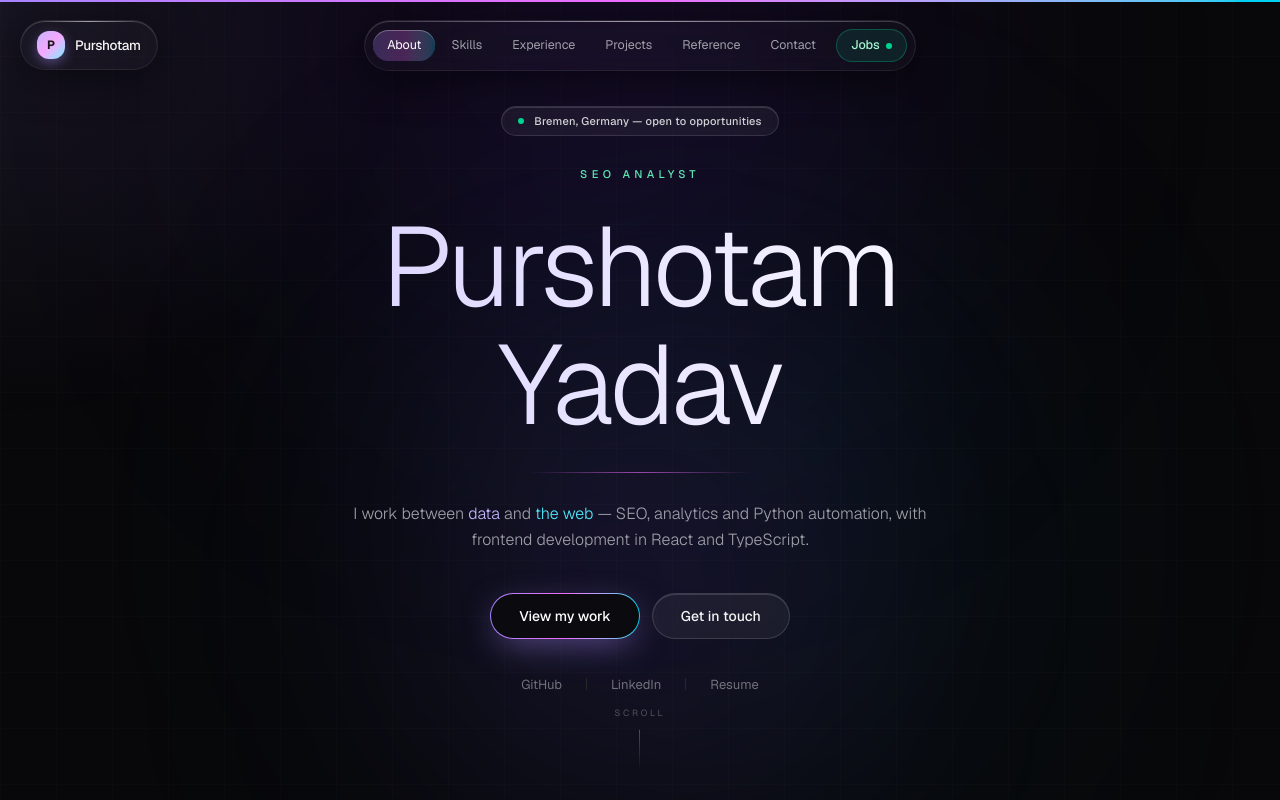
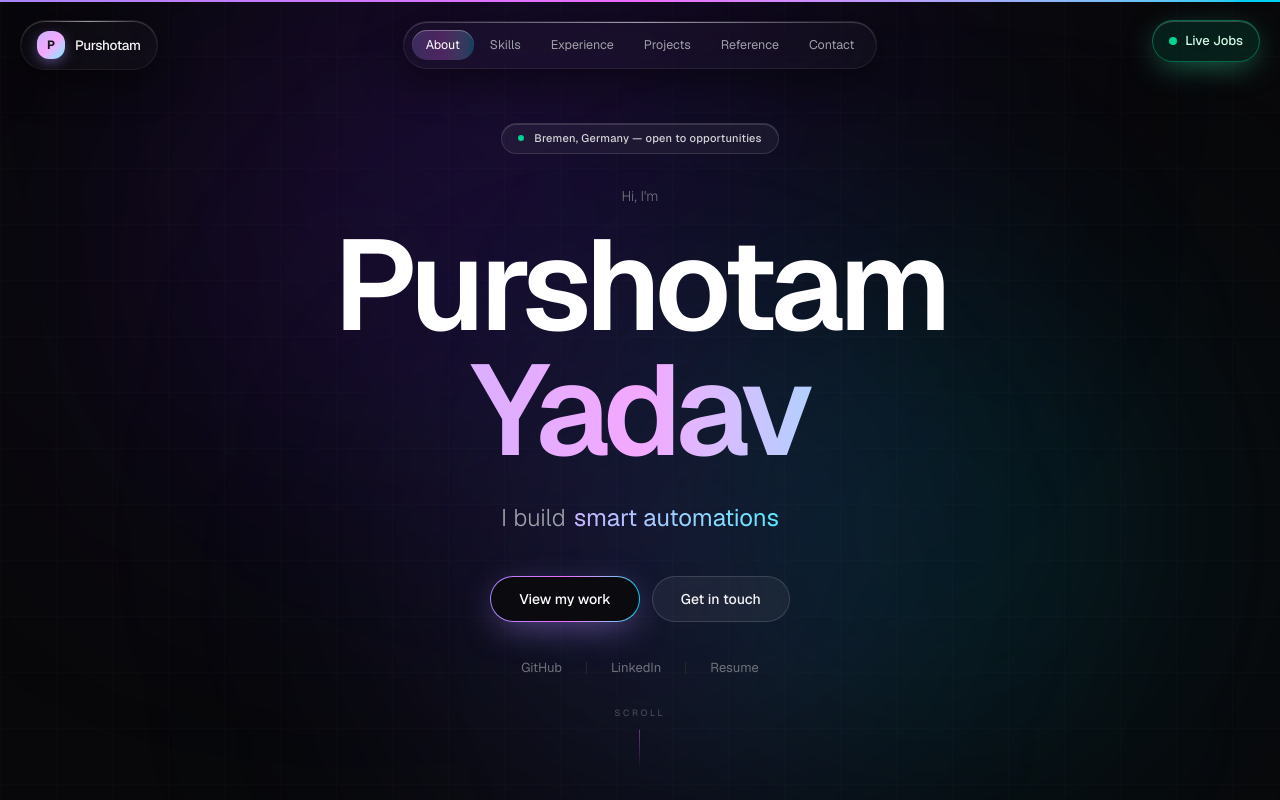
Before and after one commit to PYadav0210/Portfolio-Purshotam, a Next.js app: page / in a window 1280 px wide. Shown: the top 800 px of the page. Built offline with nearby package versions, Linux system fonts and the light colour scheme.

Commit message:
Jobbs Button separated

```diff
--- a/app/components/Hero.tsx
+++ b/app/components/Hero.tsx
@@ -1,37 +1,50 @@
 "use client";
 
 import { useEffect, useState } from "react";
-import { motion, AnimatePresence, type Variants } from "framer-motion";
+import { motion, AnimatePresence, useMotionValue, useSpring, type Variants } from "framer-motion";
 import { profile } from "../data/content";
 import { Magnetic } from "./Motion";
 
-const container: Variants = { hidden: { opacity: 0 }, show: { opacity: 1, transition: { staggerChildren: 0.1, delayChildren: 0.25 } } };
-const item: Variants = { hidden: { opacity: 0, y: 26 }, show: { opacity: 1, y: 0, transition: { duration: 0.9, ease: [0.22, 1, 0.36, 1] } } };
+const container: Variants = { hidden: { opacity: 0 }, show: { opacity: 1, transition: { staggerChildren: 0.1, delayChildren: 0.2 } } };
+const item: Variants = { hidden: { opacity: 0, y: 22 }, show: { opacity: 1, y: 0, transition: { duration: 0.8, ease: [0.22, 1, 0.36, 1] } } };
 
-const roles = ["Data Strategist", "Frontend Developer", "SEO Analyst"];
-const roleColor = ["text-violet-300", "text-cyan-300", "text-emerald-300"];
+const rotating = ["data pipelines", "clean interfaces", "smart automations", "search rankings"];
 
 export default function Hero() {
-  const [mouse, setMouse] = useState({ x: 0, y: 0 });
-  const [roleIndex, setRoleIndex] = useState(0);
+  const [wordIndex, setWordIndex] = useState(0);
+
+  const rx = useMotionValue(0);
+  const ry = useMotionValue(0);
+  const srx = useSpring(rx, { stiffness: 120, damping: 20 });
+  const sry = useSpring(ry, { stiffness: 120, damping: 20 });
 
   useEffect(() => {
-    const onMove = (e: MouseEvent) => setMouse({ x: e.clientX, y: e.clientY });
-    window.addEventListener("mousemove", onMove);
-    return () => window.removeEventListener("mousemove", onMove);
-  }, []);
-
-  useEffect(() => {
-    const id = setInterval(() => setRoleIndex((i) => (i + 1) % roles.length), 2800);
+    const id = setInterval(() => setWordIndex((i) => (i + 1) % rotating.length), 2600);
     return () => clearInterval(id);
   }, []);
 
+  const onMove = (e: React.MouseEvent<HTMLElement>) => {
+    const r = e.currentTarget.getBoundingClientRect();
+    ry.set(((e.clientX - r.left) / r.width - 0.5) * 12);
+    rx.set(-((e.clientY - r.top) / r.height - 0.5) * 12);
+  };
+  const reset = () => { rx.set(0); ry.set(0); };
+
   return (
-    <section id="top" className="relative flex min-h-[100svh] flex-col items-center justify-center overflow-hidden px-5 py-24 text-center sm:px-6">
-      <div className="pointer-events-none absolute inset-0 z-0 hidden md:block" style={{ background: `radial-gradient(600px circle at ${mouse.x}px ${mouse.y}px, rgba(167,139,250,0.10), transparent 70%)` }} />
+    <section id="top" onMouseMove={onMove} onMouseLeave={reset} className="relative flex min-h-[100svh] flex-col items-center justify-center overflow-hidden px-5 py-24 text-center sm:px-6">
+      {/* background glows */}
+      <motion.div aria-hidden animate={{ x: [0, 50, 0], y: [0, -40, 0], scale: [1, 1.2, 1] }} transition={{ duration: 18, repeat: Infinity, ease: "easeInOut" }} className="pointer-events-none absolute left-[12%] top-[18%] z-0 h-80 w-80 rounded-full bg-violet-600/20 blur-[120px]" />
+      <motion.div aria-hidden animate={{ x: [0, -50, 0], y: [0, 40, 0], scale: [1, 1.25, 1] }} transition={{ duration: 22, repeat: Infinity, ease: "easeInOut" }} className="pointer-events-none absolute right-[12%] bottom-[18%] z-0 h-80 w-80 rounded-full bg-cyan-500/20 blur-[120px]" />
 
-      <motion.div variants={container} initial="hidden" animate="show" className="relative z-10 flex w-full flex-col items-center">
-        <motion.div variants={item} className="mb-7 flex items-center gap-2.5 rounded-full border border-white/[0.12] bg-white/[0.05] px-4 py-1.5 backdrop-blur-xl shadow-[inset_0_1px_0_rgba(255,255,255,0.15)]">
+      {/* floating content — tilts in 3D, no box */}
+      <motion.div
+        variants={container}
+        initial="hidden"
+        animate="show"
+        style={{ rotateX: srx, rotateY: sry, transformPerspective: 1600, transformStyle: "preserve-3d" }}
+        className="relative z-10 flex w-full max-w-4xl flex-col items-center"
+      >
+        <motion.div variants={item} style={{ transform: "translateZ(30px)" }} className="mb-8 flex items-center gap-2.5 rounded-full border border-white/[0.12] bg-white/[0.05] px-4 py-1.5 backdrop-blur-xl shadow-[inset_0_1px_0_rgba(255,255,255,0.15)]">
           <span className="relative flex h-1.5 w-1.5">
             <span className="absolute inline-flex h-full w-full animate-ping rounded-full bg-emerald-400 opacity-70" />
             <span className="relative inline-flex h-1.5 w-1.5 rounded-full bg-emerald-400" />
@@ -39,49 +52,45 @@ export default function Hero() {
           <span className="text-[10.5px] font-medium tracking-wide text-zinc-300 sm:text-[11px]">{profile.location} — open to opportunities</span>
         </motion.div>
 
-        <motion.div variants={item} className="mb-6 flex h-5 items-center overflow-hidden">
-          <AnimatePresence mode="wait">
-            <motion.span key={roleIndex} initial={{ y: 20, opacity: 0 }} animate={{ y: 0, opacity: 1 }} exit={{ y: -20, opacity: 0 }} transition={{ duration: 0.55, ease: [0.22, 1, 0.36, 1] }} className={`text-[10px] font-medium uppercase tracking-[0.3em] sm:text-[11px] sm:tracking-[0.4em] ${roleColor[roleIndex]}`}>{roles[roleIndex]}</motion.span>
-          </AnimatePresence>
+        <motion.p variants={item} style={{ transform: "translateZ(40px)" }} className="mb-4 text-[13px] font-light text-zinc-500 sm:text-sm">Hi, I&apos;m</motion.p>
+
+        <motion.h1 variants={item} style={{ transform: "translateZ(70px)" }} className="font-semibold leading-[0.98] tracking-[-0.045em] text-white" style={{ fontSize: "clamp(3rem, 15vw, 8rem)", transform: "translateZ(70px)" }}>
+          <span className="block">Purshotam</span>
+          <span className="block bg-gradient-to-r from-violet-300 via-fuchsia-300 to-cyan-300 bg-clip-text text-transparent">Yadav</span>
+        </motion.h1>
+
+        <motion.div variants={item} style={{ transform: "translateZ(50px)" }} className="mt-7 flex flex-wrap items-center justify-center gap-x-2 text-[16px] font-light text-zinc-400 sm:text-xl md:text-2xl">
+          <span>I build</span>
+          <span className="relative inline-flex h-[1.5em] items-center overflow-hidden text-left">
+            <AnimatePresence mode="wait">
+              <motion.span key={wordIndex} initial={{ y: "100%", opacity: 0 }} animate={{ y: "0%", opacity: 1 }} exit={{ y: "-100%", opacity: 0 }} transition={{ duration: 0.5, ease: [0.22, 1, 0.36, 1] }} className="bg-gradient-to-r from-violet-300 to-cyan-300 bg-clip-text font-normal text-transparent">
+                {rotating[wordIndex]}
+              </motion.span>
+            </AnimatePresence>
+          </span>
         </motion.div>
 
-        <motion.h1
-          variants={item}
-          animate={{ backgroundPosition: ["0% 50%", "200% 50%"] }}
-          transition={{ backgroundPosition: { duration: 8, repeat: Infinity, ease: "linear" } }}
-          className="w-full max-w-full bg-gradient-to-r from-violet-200 via-white via-30% to-cyan-200 bg-[length:200%_auto] bg-clip-text font-light leading-[1.05] tracking-[-0.03em] text-transparent"
-          style={{ fontSize: "clamp(2.4rem, 12vw, 7rem)" }}
-        >
-          {profile.name.split(" ").map((word, wi) => (
-            <span key={wi} className="block">{word}</span>
-          ))}
-        </motion.h1>
-
-        <motion.div variants={item} className="mt-7 h-px w-40 bg-gradient-to-r from-transparent via-fuchsia-400/60 to-transparent sm:w-56" />
-
-        <motion.p variants={item} className="mt-7 max-w-xl text-[14px] font-light leading-relaxed text-zinc-400 sm:text-[15px] md:text-base">I work between <span className="text-violet-300">data</span> and <span className="text-cyan-300">the web</span> — SEO, analytics and Python automation, with frontend development in React and TypeScript.</motion.p>
-
-        <motion.div variants={item} className="mt-10 flex w-full flex-col items-center gap-3 sm:w-auto sm:flex-row">
+        <motion.div variants={item} style={{ transform: "translateZ(60px)" }} className="mt-10 flex w-full flex-col items-center gap-3 sm:w-auto sm:flex-row">
           <Magnetic>
             <motion.a href="#projects" whileHover={{ scale: 1.04 }} whileTap={{ scale: 0.97 }} className="group relative block overflow-hidden rounded-full bg-gradient-to-r from-violet-400 via-fuchsia-400 to-cyan-400 p-px shadow-[0_10px_35px_-8px_rgba(167,139,250,0.55)]">
               <span className="relative block rounded-full bg-[#0b0b0f] px-7 py-3 text-sm font-medium text-white transition-colors duration-300 group-hover:bg-transparent group-hover:text-zinc-900">View my work</span>
             </motion.a>
           </Magnetic>
           <Magnetic>
-            <motion.a href="#contact" whileHover={{ scale: 1.04 }} whileTap={{ scale: 0.97 }} className="block rounded-full border border-white/[0.14] bg-white/[0.05] px-7 py-3 text-sm font-medium text-zinc-100 backdrop-blur-xl shadow-[inset_0_1px_0_rgba(255,255,255,0.14)] transition-colors hover:border-cyan-400/40 hover:bg-white/[0.1]">Get in touch</motion.a>
+            <motion.a href="#contact" whileHover={{ scale: 1.04 }} whileTap={{ scale: 0.97 }} className="block rounded-full border border-white/[0.14] bg-white/[0.05] px-7 py-3 text-sm font-medium text-zinc-100 backdrop-blur-xl transition-colors hover:border-cyan-400/40 hover:bg-white/[0.1]">Get in touch</motion.a>
           </Magnetic>
         </motion.div>
 
-        <motion.div variants={item} className="mt-9 flex items-center gap-5 text-[12.5px] text-zinc-500 sm:gap-6 sm:text-[13px]">
-          <a href={profile.github} target="_blank" rel="noreferrer" className="relative transition-colors hover:text-violet-300 after:absolute after:-bottom-1 after:left-0 after:h-px after:w-0 after:bg-violet-400 after:transition-all hover:after:w-full">GitHub</a>
+        <motion.div variants={item} style={{ transform: "translateZ(30px)" }} className="mt-9 flex items-center gap-5 text-[12.5px] text-zinc-500 sm:gap-6 sm:text-[13px]">
+          <a href={profile.github} target="_blank" rel="noreferrer" className="transition-colors hover:text-violet-300">GitHub</a>
           <span className="h-3 w-px bg-zinc-800" />
-          <a href={profile.linkedin} target="_blank" rel="noreferrer" className="relative transition-colors hover:text-cyan-300 after:absolute after:-bottom-1 after:left-0 after:h-px after:w-0 after:bg-cyan-400 after:transition-all hover:after:w-full">LinkedIn</a>
+          <a href={profile.linkedin} target="_blank" rel="noreferrer" className="transition-colors hover:text-cyan-300">LinkedIn</a>
           <span className="h-3 w-px bg-zinc-800" />
-          <a href={profile.resume} target="_blank" rel="noreferrer" className="relative transition-colors hover:text-emerald-300 after:absolute after:-bottom-1 after:left-0 after:h-px after:w-0 after:bg-emerald-400 after:transition-all hover:after:w-full">Resume</a>
+          <a href={profile.resume} target="_blank" rel="noreferrer" className="transition-colors hover:text-emerald-300">Resume</a>
         </motion.div>
       </motion.div>
 
-      <motion.div initial={{ opacity: 0 }} animate={{ opacity: 1 }} transition={{ delay: 1.5, duration: 0.9 }} className="absolute bottom-8 z-10 hidden flex-col items-center gap-2 sm:flex">
+      <motion.div initial={{ opacity: 0 }} animate={{ opacity: 1 }} transition={{ delay: 1.4, duration: 0.9 }} className="absolute bottom-8 z-10 hidden flex-col items-center gap-2 sm:flex">
         <span className="text-[9px] uppercase tracking-[0.3em] text-zinc-600">Scroll</span>
         <motion.div animate={{ y: [0, 10, 0], opacity: [0.3, 1, 0.3] }} transition={{ duration: 2.2, repeat: Infinity, ease: "easeInOut" }} className="h-10 w-px bg-gradient-to-b from-fuchsia-400 to-transparent" />
       </motion.div>
--- a/app/components/Navbar.tsx
+++ b/app/components/Navbar.tsx
@@ -36,13 +36,28 @@ export default function Navbar() {
   const bd = scrolled ? "rgba(255,255,255,0.17)" : "rgba(255,255,255,0.07)";
 
   return (
+    <>
+      {/* Floating Jobs button — top-right, every page */}
+      <motion.div initial={{ y: -30, opacity: 0 }} animate={{ y: 0, opacity: 1 }} transition={{ duration: 0.9, delay: 0.3, ease: [0.22, 1, 0.36, 1] }} className="fixed right-3 top-3 z-[60] sm:right-5 sm:top-5">
+        <Link href="/jobs">
+          <motion.div whileHover={{ scale: 1.05, y: -2 }} whileTap={{ scale: 0.96 }} className="group relative flex items-center gap-2 overflow-hidden rounded-full border border-emerald-400/40 bg-emerald-400/[0.12] px-4 py-2.5 backdrop-blur-xl shadow-[0_8px_30px_-6px_rgba(52,211,153,0.5),inset_0_1px_0_rgba(255,255,255,0.2)]">
+            <span className="pointer-events-none absolute inset-0 -translate-x-full bg-gradient-to-r from-transparent via-white/20 to-transparent transition-transform duration-1000 group-hover:translate-x-full" />
+            <span className="relative flex h-2 w-2">
+              <span className="absolute inline-flex h-full w-full animate-ping rounded-full bg-emerald-400 opacity-70" />
+              <span className="relative inline-flex h-2 w-2 rounded-full bg-emerald-400" />
+            </span>
+            <span className="relative text-[12.5px] font-medium text-emerald-100 sm:text-[13px]">Live Jobs</span>
+          </motion.div>
+        </Link>
+      </motion.div>
+
       <header className="fixed inset-x-0 top-0 z-50 px-3 pt-3 sm:px-5 sm:pt-5">
         <div className="mx-auto grid max-w-7xl grid-cols-[1fr_auto_1fr] items-center gap-3">
           <div className="flex justify-start">
             <motion.a href="/#top" initial={{ x: -30, opacity: 0 }} animate={{ x: 0, opacity: 1, backgroundColor: bg, borderColor: bd }} transition={{ duration: 0.9, ease: [0.22, 1, 0.36, 1] }} whileHover={{ scale: 1.05 }} whileTap={{ scale: 0.97 }} className={`${shell} group flex items-center gap-2.5 px-3 py-2 sm:px-4 sm:py-2.5`}>
               <span className="pointer-events-none absolute inset-x-5 top-0 h-px bg-gradient-to-r from-transparent via-white/50 to-transparent" />
               <motion.span whileHover={{ rotate: 14, scale: 1.08 }} transition={{ type: "spring", stiffness: 400, damping: 15 }} className="relative flex h-7 w-7 shrink-0 items-center justify-center rounded-xl bg-gradient-to-br from-violet-300 via-fuchsia-300 to-cyan-300 text-[12px] font-bold text-zinc-900 shadow-[0_4px_14px_-2px_rgba(167,139,250,0.6)]">P</motion.span>
-            <span className="relative hidden whitespace-nowrap text-[13.5px] font-medium tracking-tight text-zinc-100 sm:block">Purshotam</span>
+              <span className="relative whitespace-nowrap text-[13px] font-medium tracking-tight text-zinc-100 sm:text-[13.5px]">Purshotam</span>
             </motion.a>
           </div>
 
@@ -54,16 +69,12 @@ export default function Navbar() {
                 <span className={`relative z-10 ${active === link.id ? "text-white" : "text-zinc-400 hover:text-zinc-100"}`}>{link.name}</span>
               </a>
             ))}
-          <Link href="/jobs" className="relative ml-1 whitespace-nowrap rounded-full border border-emerald-400/30 bg-emerald-400/10 px-3.5 py-1.5 text-[12px] font-medium text-emerald-200 transition-colors hover:border-emerald-400/50 hover:text-emerald-100 xl:text-[12.5px]">
-            Jobs
-            <span className="ml-1.5 inline-flex h-1.5 w-1.5 animate-pulse rounded-full bg-emerald-400 align-middle" />
-          </Link>
           </motion.nav>
 
           <div className="hidden lg:block" />
 
           <div className="flex justify-end lg:hidden">
-          <motion.button onClick={() => setOpen(!open)} aria-label="Toggle menu" initial={{ x: 30, opacity: 0 }} animate={{ x: 0, opacity: 1, backgroundColor: bg, borderColor: bd }} transition={{ duration: 0.9, delay: 0.08, ease: [0.22, 1, 0.36, 1] }} whileTap={{ scale: 0.92 }} className={`${shell} flex h-11 w-11 flex-col items-center justify-center gap-1.5`}>
+            <motion.button onClick={() => setOpen(!open)} aria-label="Toggle menu" initial={{ x: 30, opacity: 0 }} animate={{ x: 0, opacity: 1, backgroundColor: bg, borderColor: bd }} transition={{ duration: 0.9, delay: 0.08, ease: [0.22, 1, 0.36, 1] }} whileTap={{ scale: 0.92 }} className={`${shell} mt-14 flex h-11 w-11 flex-col items-center justify-center gap-1.5 sm:mt-0`}>
               <motion.span animate={{ rotate: open ? 45 : 0, y: open ? 4 : 0 }} className="block h-px w-5 bg-zinc-200" />
               <motion.span animate={{ rotate: open ? -45 : 0, y: open ? -4 : 0 }} className="block h-px w-5 bg-zinc-200" />
             </motion.button>
@@ -79,14 +90,12 @@ export default function Navbar() {
                   {links.map((link, i) => (
                     <motion.a key={link.id} href={`/#${link.id}`} onClick={() => setOpen(false)} initial={{ opacity: 0, y: 8 }} animate={{ opacity: 1, y: 0 }} transition={{ delay: i * 0.04 }} className="rounded-2xl px-4 py-3 text-sm text-zinc-400 transition hover:bg-white/[0.08] hover:text-white active:bg-white/[0.12]">{link.name}</motion.a>
                   ))}
-                <Link href="/jobs" onClick={() => setOpen(false)} className="col-span-2 rounded-2xl border border-emerald-400/30 bg-emerald-400/10 px-4 py-3 text-center text-sm font-medium text-emerald-200 transition hover:bg-emerald-400/15">
-                  Jobs — Live German tech jobs
-                </Link>
                 </div>
               </div>
             </motion.div>
           )}
         </AnimatePresence>
       </header>
+    </>
   );
 }
--- a/app/globals.css
+++ b/app/globals.css
@@ -44,3 +44,7 @@ body {
     scroll-behavior: auto !important;
   }
 }
+@keyframes shimmer {
+  0% { background-position: 0% 50%; }
+  100% { background-position: 200% 50%; }
+}
```
Lines whose indentation alone changed are shown as unchanged.
